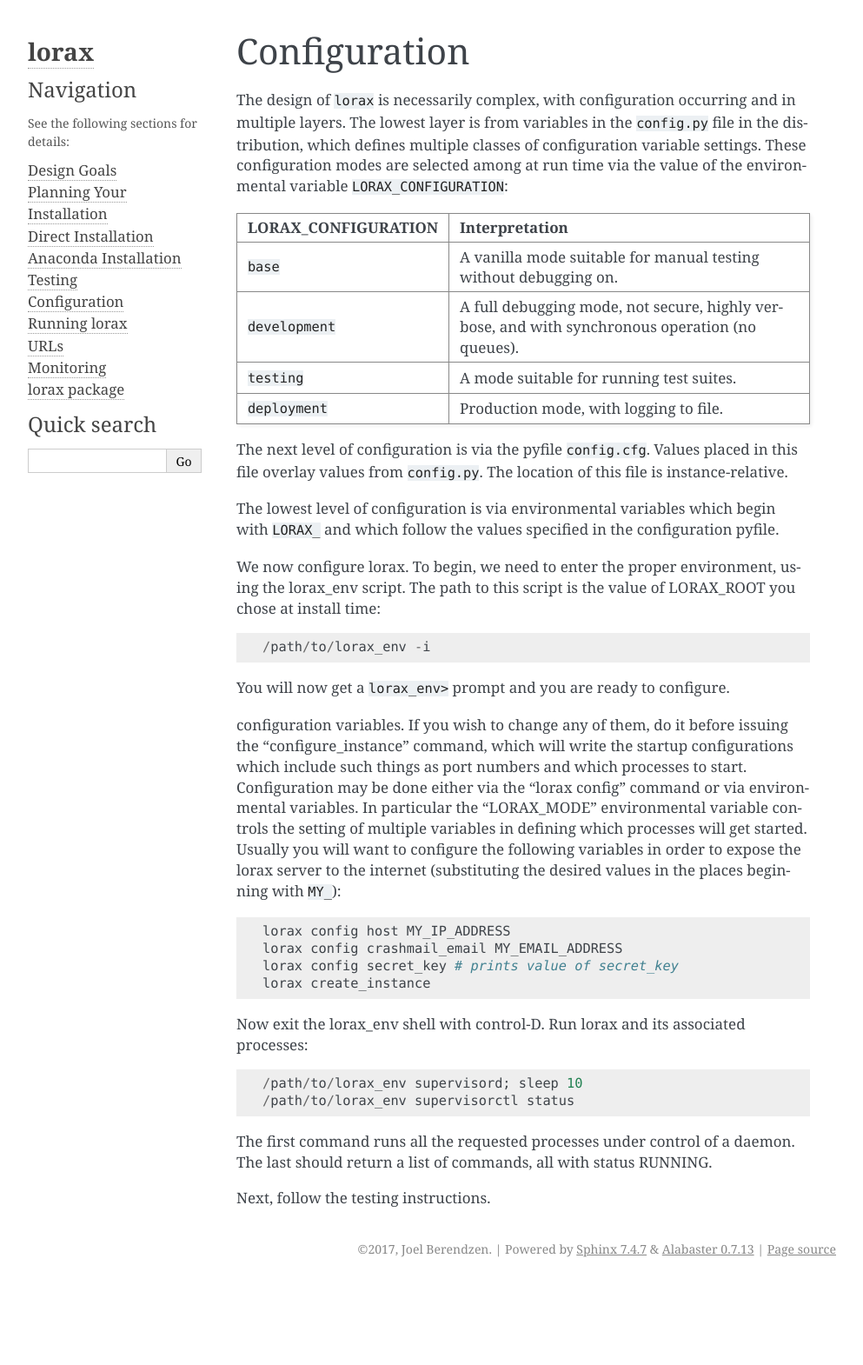
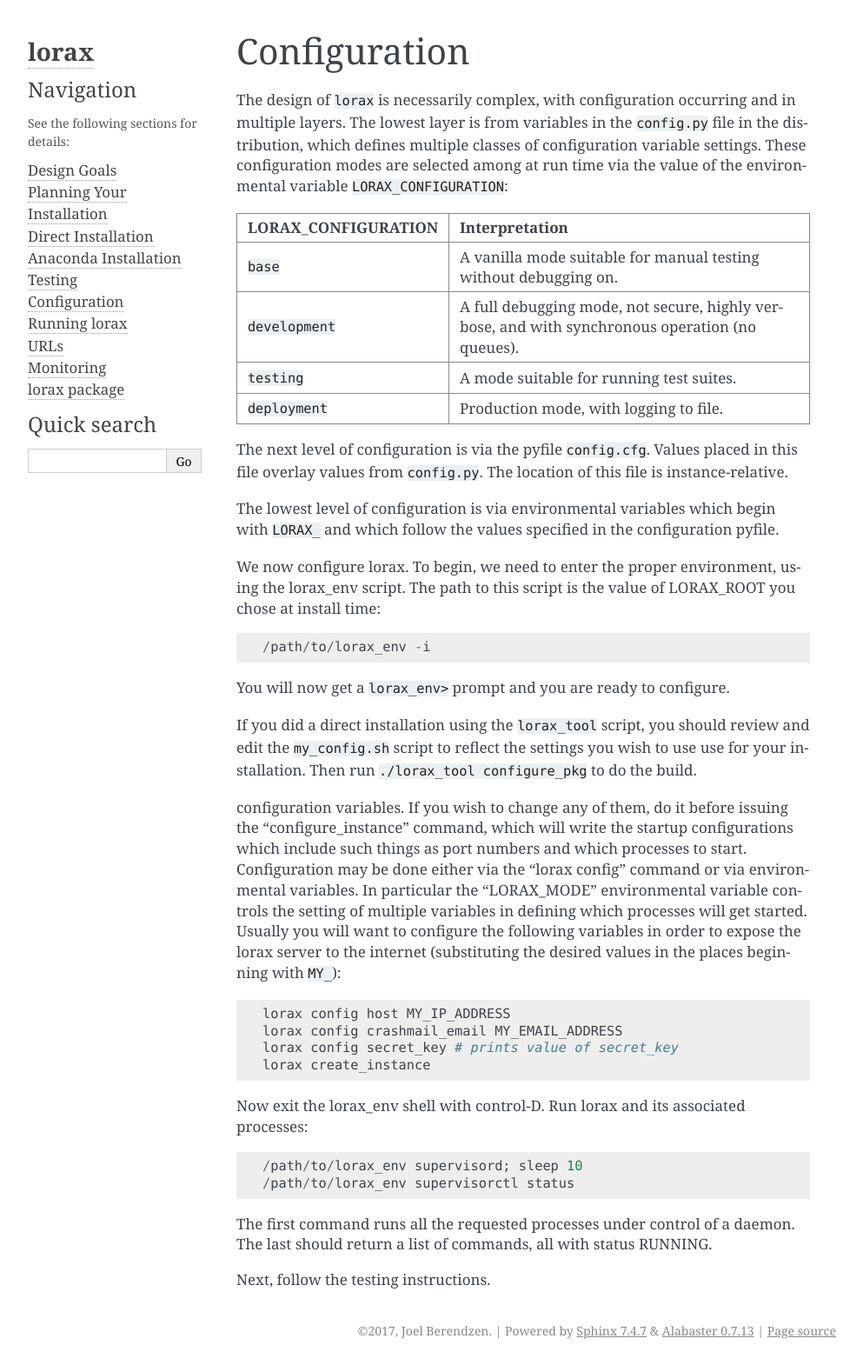
Before and after one commit to LegumeFederation/lorax, a Sphinx documentation site: the page built from docs/configuration.rst, in a window 1280 px wide. Shown: the whole page at 87% size, without its empty margins (148-1141 px from the left). Built offline with Sphinx 7.4.7, drawn with Linux system fonts in a browser that asks for light colours; the version number is read from the project's files by our own code; before the commit the page ends 1476 px from its top, so only the background shows below that.

Commit message:
simplified my_ scripts, lorax_tool.sh -> lorax_tool

```diff
--- a/docs/configuration.rst
+++ b/docs/configuration.rst
@@ -34,6 +34,11 @@ the value of LORAX_ROOT you chose at install time::
 
 You will now get a ``lorax_env>`` prompt and you are ready to configure.
 
+If you did a direct installation using the ``lorax_tool`` script, you should
+review and edit the ``my_config.sh`` script to reflect the settings you wish
+to use
+use for your installation.  Then run ``./lorax_tool configure_pkg`` to do the build.
+
 configuration variables.  If you wish to change any of them, do it before
 issuing the "configure_instance" command, which will write the startup
 configurations which include such things as port numbers and which processes
--- a/docs/direct.rst
+++ b/docs/direct.rst
@@ -14,12 +14,12 @@ by issuing the following commands::
 
     mkdir -p ~/.lorax/build
     cd ~/.lorax/build
-    curl -L -o lorax_tool.sh https://raw.githubusercontent.com/LegumeFederation/lorax/master/build_scripts/lorax_tool.sh
-    chmod 755 lorax_tool.sh
+    curl -L -o lorax_tool https://raw.githubusercontent.com/LegumeFederation/lorax/master/build_scripts/lorax_tool
+    chmod 755 lorax_tool
     ./lorax_tool.sh download
 
 Review and edit the ``my_build.sh`` script to reflect the directories you wish to
-use for your installation.  Then run ``./my_build.sh`` to do the build.
+use for your installation.  Then run ``./lorax_tool build`` to do the build.
 
 Next, follow the configuration instructions.
 
```
Also changed, not shown: .travis.yml, 4 other files.
